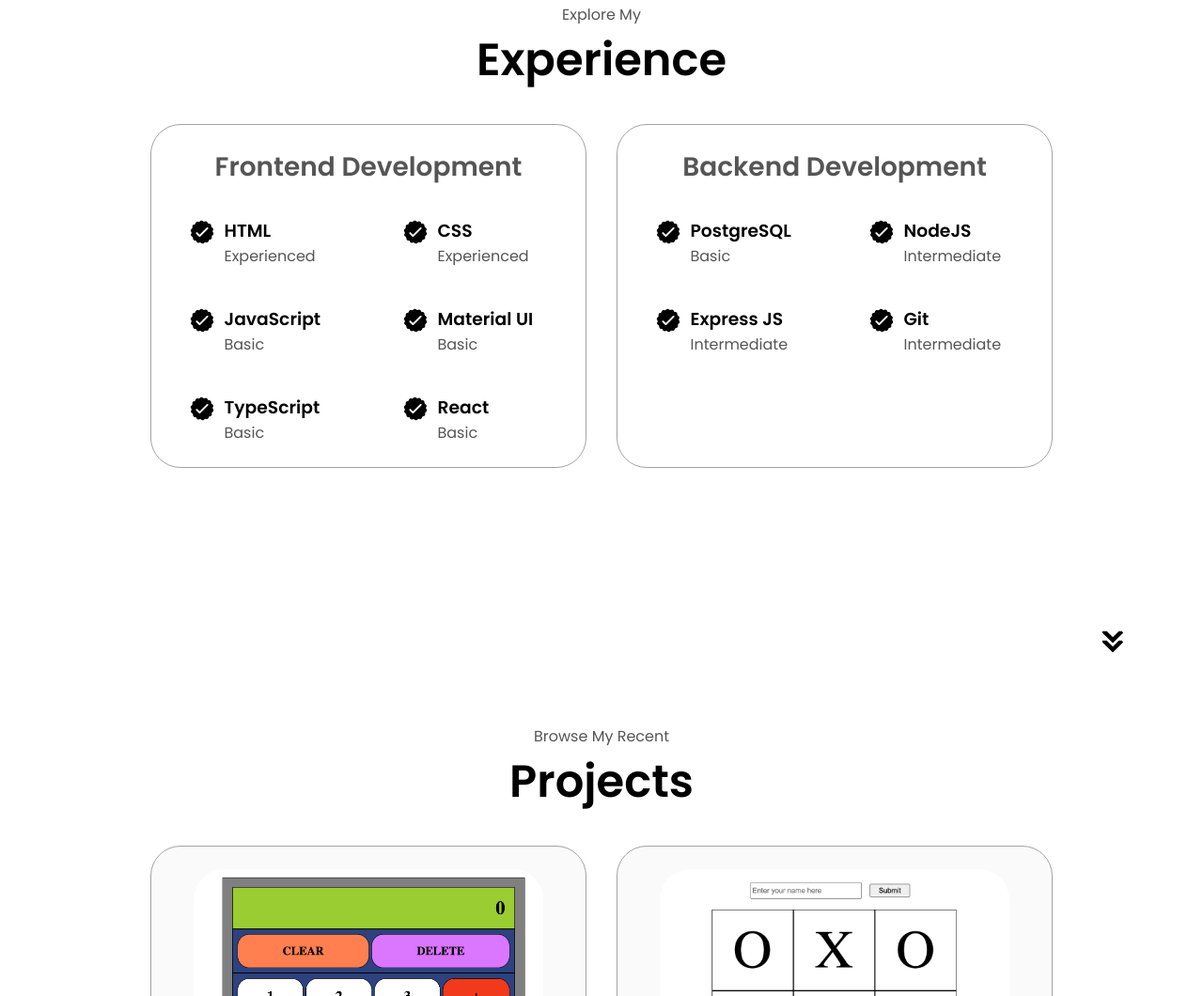
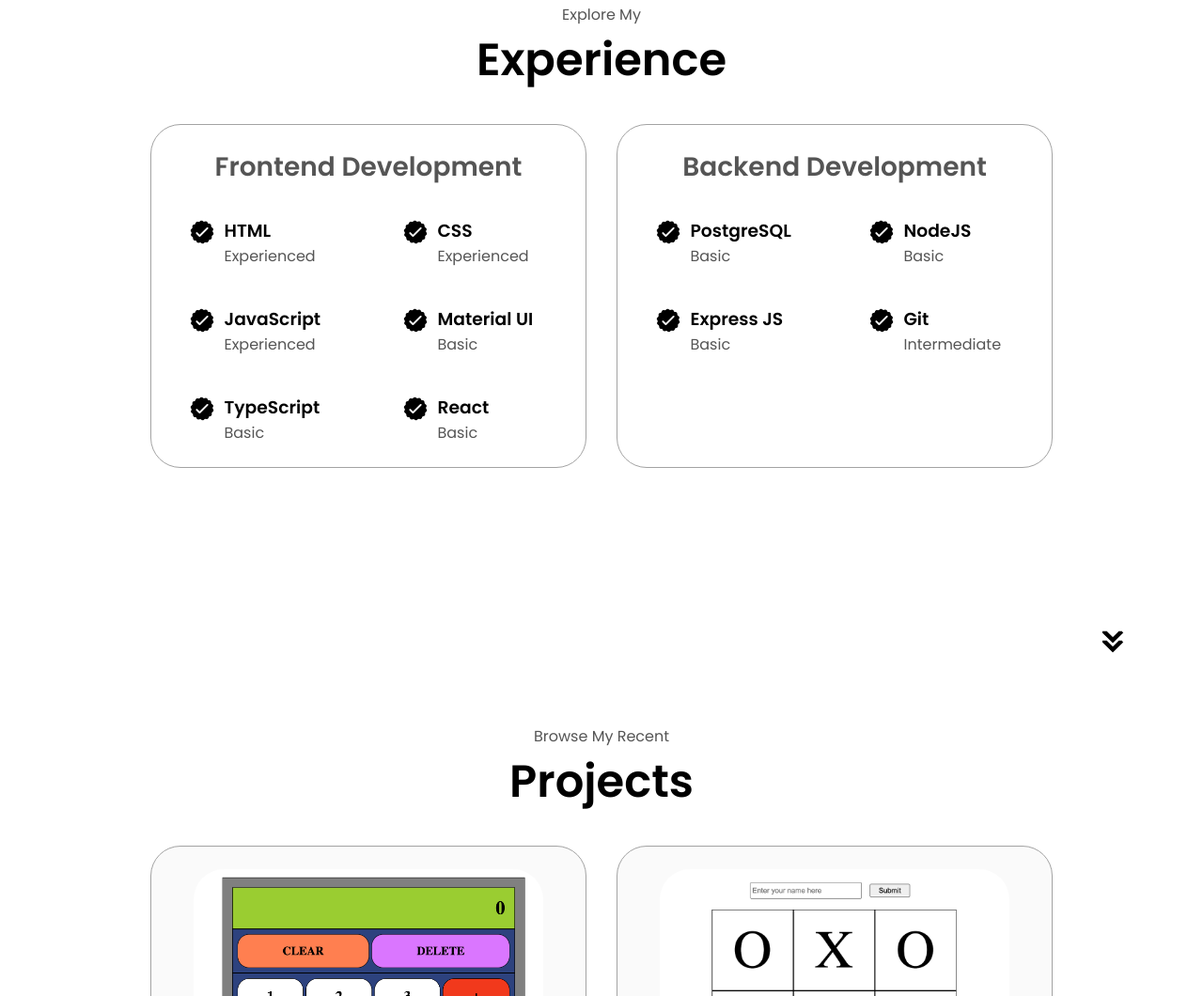
Before and after one commit to dwaynethebroc/portfolio_website, a plain HTML site: page index.html in a window 1280 px wide. Shown: the part 1693-2753 px from the top of the page at 94% size. Drawn offline with Linux system fonts and the light colour scheme.

Commit message:
experience adjustments

```diff
--- a/index.html
+++ b/index.html
@@ -172,7 +172,7 @@
                             >
                             <div>
                                 <h3>JavaScript</h3>
-                                <p>Basic</p>
+                                <p>Experienced</p>
                             </div>
                         </article>
 
@@ -236,7 +236,7 @@
                             >
                             <div>
                                 <h3>NodeJS</h3>
-                                <p>Intermediate</p>
+                                <p>Basic</p>
                             </div>
                         </article>
 
@@ -248,7 +248,7 @@
                             >
                             <div>
                                 <h3>Express JS</h3>
-                                <p>Intermediate</p>
+                                <p>Basic</p>
                             </div>
                         </article>
 
```
Also changed, not shown: 1 other file.
